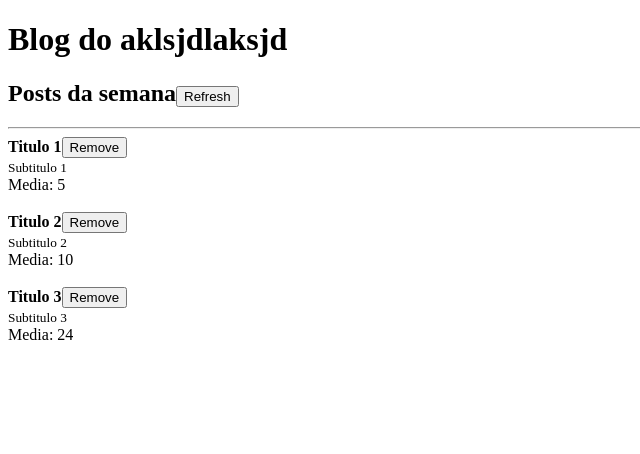
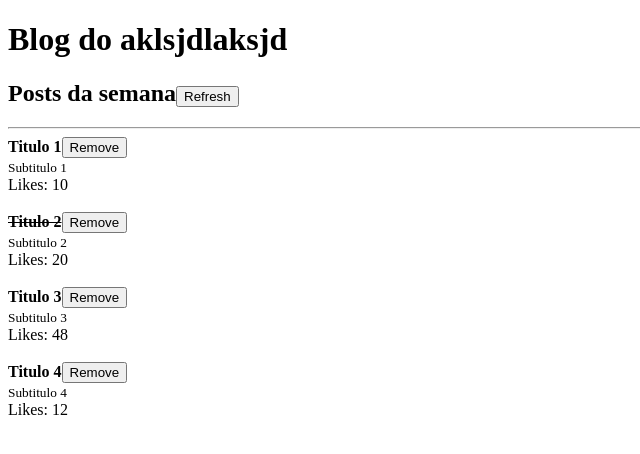
Before and after one commit to JoaoPaulo-creator/fundamentos-react, a React app: page / in a window 1280 px wide. Shown: the top 454 px of the page, without its empty margins (0-640 px from the left). Built offline with nearby package versions, Linux system fonts and the light colour scheme.

Commit message:
Conditional rendering

```diff
--- a/src/App/App.js
+++ b/src/App/App.js
@@ -11,9 +11,10 @@ import Header from "./components/Header/Header";
 export default function App(){
 
   const [posts, setPosts] = useState([
-    { id: Math.random(), title: 'Titulo 1', subtitle: 'Subtitulo 1', likes: 10 },
-    { id: Math.random(), title: 'Titulo 2', subtitle: 'Subtitulo 2', likes: 20 },
-    { id: Math.random(), title: 'Titulo 3', subtitle: 'Subtitulo 3', likes: 48 }
+    { id: Math.random(), title: 'Titulo 1', subtitle: 'Subtitulo 1', likes: 10, read: false },
+    { id: Math.random(), title: 'Titulo 2', subtitle: 'Subtitulo 2', likes: 20, read: true },
+    { id: Math.random(), title: 'Titulo 3', subtitle: 'Subtitulo 3', likes: 48, read: false },
+    { id: Math.random(), title: 'Titulo 4', subtitle: 'Subtitulo 4', likes: 12, read: false }
   ])
 
 
@@ -69,13 +70,8 @@ export default function App(){
          Essa key precisa ser unica*/
         <Post
           key={post.id}
-          likes={post.likes}
           onRemove={handleRemovePost}
-          post={{
-            id: post.id,
-            title: post.title,
-            subtitle: post.subtitle
-          }}
+          post={post}
         />
         ))}
     </>
--- a/src/App/components/posts/Post.js
+++ b/src/App/components/posts/Post.js
@@ -7,11 +7,11 @@ export default function Post(props){
   return (
     <>
       <article>
-        <strong>{props.post.title}</strong>
+        <strong>{props.post.read ? <s>{props.post.title}</s> : props.post.title}</strong>
         <button onClick={() => props.onRemove(props.post.id)}>Remove</button>
         <br />
         <small>{props.post.subtitle}</small> <br />
-        Media: {props.likes / 2} <br />
+        Likes: {props.post.likes} <br />
         <br />
       </article>
     </>
@@ -20,6 +20,13 @@ export default function Post(props){
 }
 
 Post.propTypes = {
-  likes: PropTypes.number.isRequired,
-  onRemove: PropTypes.func.isRequired
+  // utilizando shape() para tipar objetos
+  post: PropTypes.shape({
+      id: PropTypes.number.isRequired,
+      title: PropTypes.string.isRequired,
+      subtitle: PropTypes.string.isRequired,
+      likes: PropTypes.number.isRequired,
+      onRemove: PropTypes.func.isRequired,
+      read: PropTypes.bool.isRequired,
+    }).isRequired
 }
```
